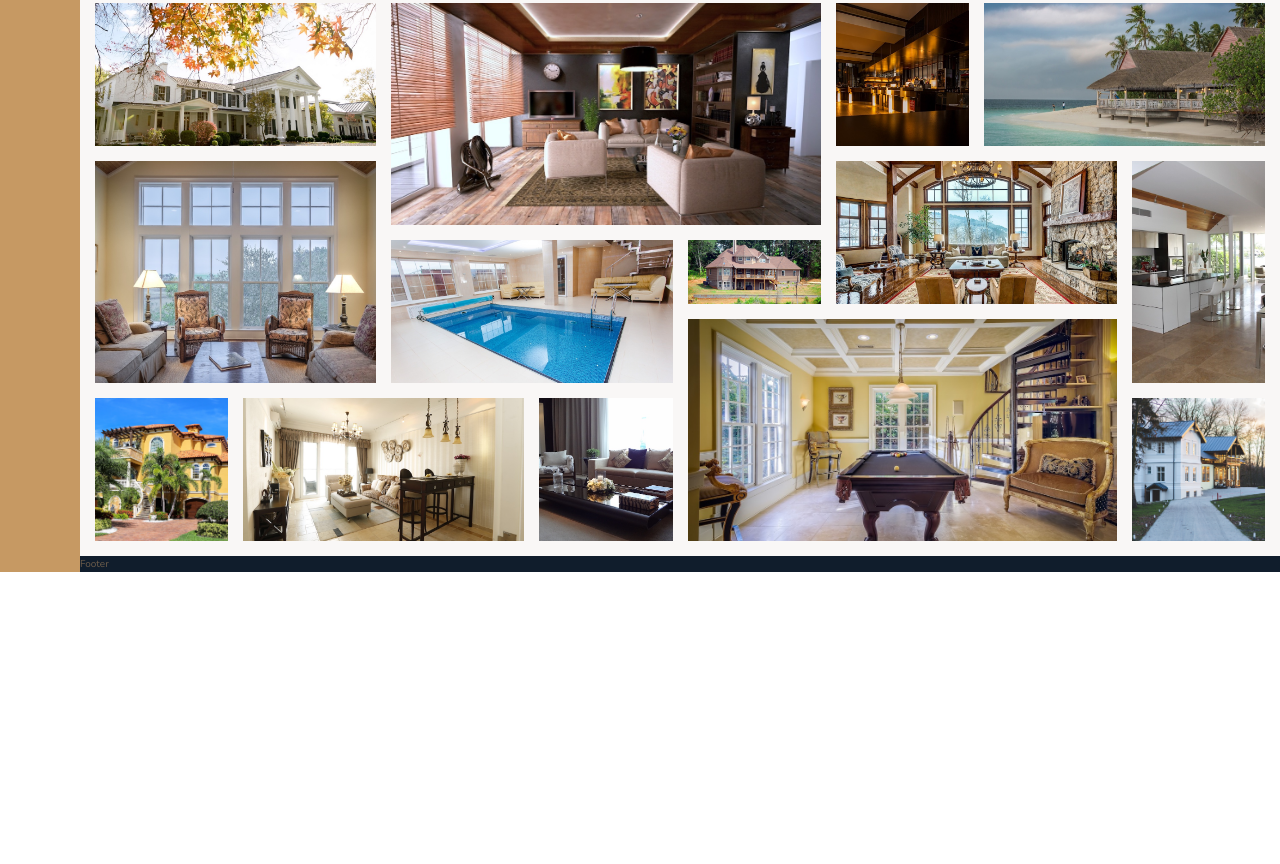
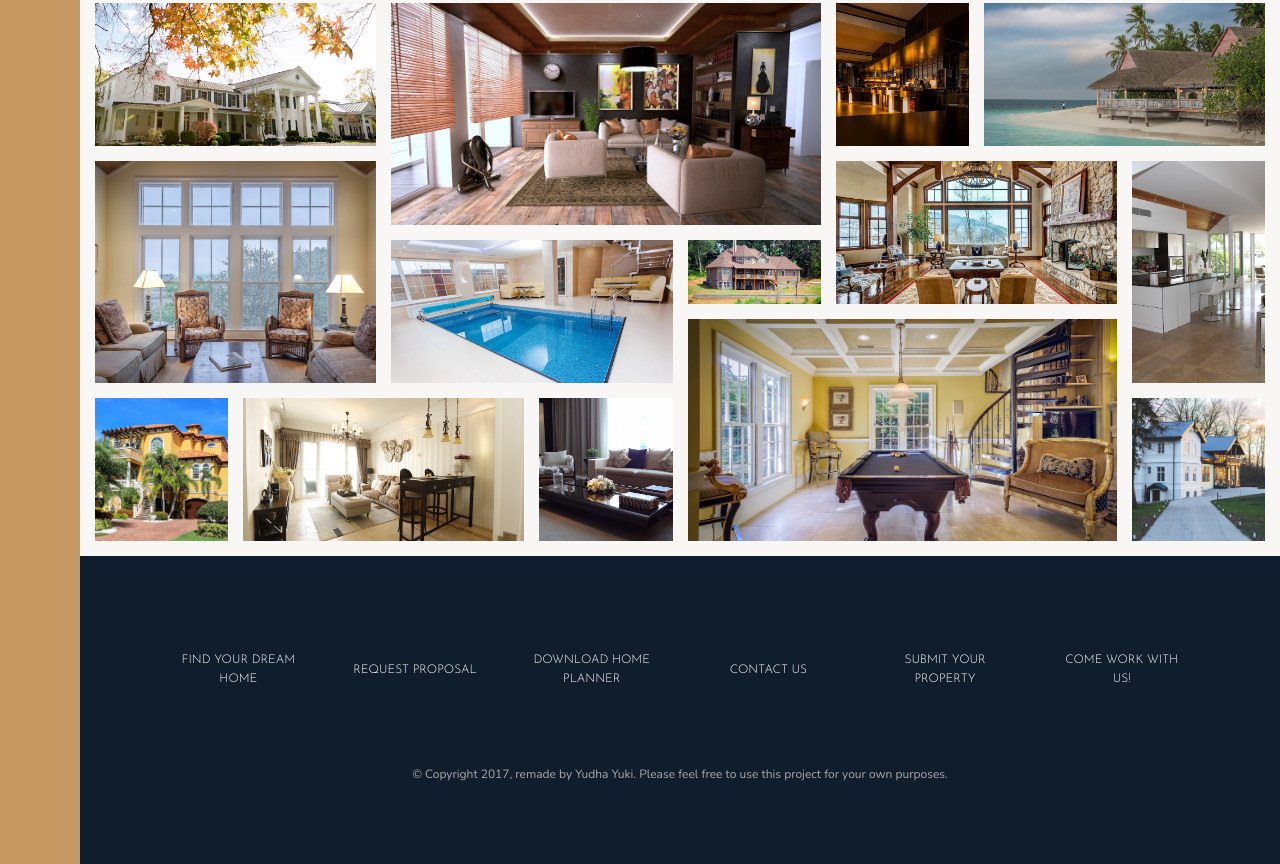
Before and after one commit to YudhaYuki/warna-property, a website: page index.html in a window 1280 px wide. Shown: the part 3084-3948 px from the top of the page. Before the commit the page ends 3656 px from the top, so only its background shows below. Drawn offline with nearby package versions, Linux system fonts and the light colour scheme.

Commit message:
FOOTER modification

```diff
--- a/index.html
+++ b/index.html
@@ -378,14 +378,21 @@
             <figure class="gallery__item gallery__item--13"><img src="img/gal-13.jpeg" alt="Gallery image 13" class="gallery__img"></figure>
             <figure class="gallery__item gallery__item--14"><img src="img/gal-14.jpeg" alt="Gallery image 14" class="gallery__img"></figure>
 
-
-
-
         </section>
 
 
         <footer class="footer">
-            Footer
+            <ul class="nav">
+                <li class="nav__item"><a href="#" class="nav__link">Find your dream home</a></li>
+                <li class="nav__item"><a href="#" class="nav__link">Request proposal</a></li>
+                <li class="nav__item"><a href="#" class="nav__link">Download home planner</a></li>
+                <li class="nav__item"><a href="#" class="nav__link">Contact us</a></li>
+                <li class="nav__item"><a href="#" class="nav__link">Submit your property</a></li>
+                <li class="nav__item"><a href="#" class="nav__link">Come work with us!</a></li>
+            </ul>
+            <p class="copyright">
+                &copy; Copyright 2017, remade by Yudha Yuki. Please feel free to use this project for your own purposes.
+            </p>
         </footer>
 
     </body>
--- a/sass/_footer.scss
+++ b/sass/_footer.scss
@@ -1,4 +1,45 @@
 .footer {
     background-color: $color-secondary;
     grid-column: full-start / full-end;
+    padding: 8rem;
 }
+
+.nav {
+    // Suing grid for navigation positioning
+    list-style: none;
+
+    display: grid;
+    grid-template-columns: repeat(auto-fit, minmax(15rem, 1fr));
+    grid-gap: 2rem;
+    align-items: center;
+
+    &__link:link,
+    &__link:visited {
+        font-size: 1.2rem;
+        color: #fff;
+        text-decoration: none;
+        font-family: $font-display;
+        text-transform: uppercase;
+        text-align: center;
+        padding: 1.5rem;
+        display: block;
+        transition: all .2s;
+    }
+
+    &__link:hover,
+    &__link:active {
+        background-color: rgba(#fff, .05);
+        transform: translateY(-3px);
+    }
+}
+
+.copyright {
+    font-size: 1.2rem;
+    color: $color-grey-light-2;
+    // margin: 6rem auto 0 auto;
+    margin-top: 6rem;
+    margin-right: auto;
+    margin-left: auto;
+    text-align: center;
+    width: 70%;
+}
```
Also changed, not shown: css/style.css.
